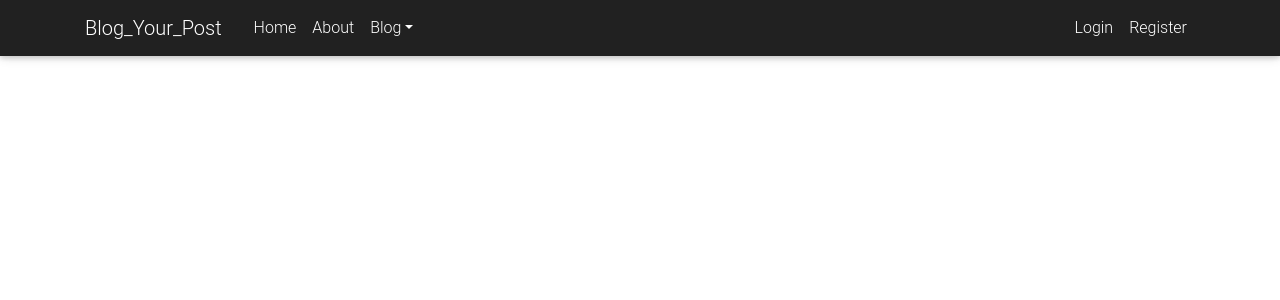
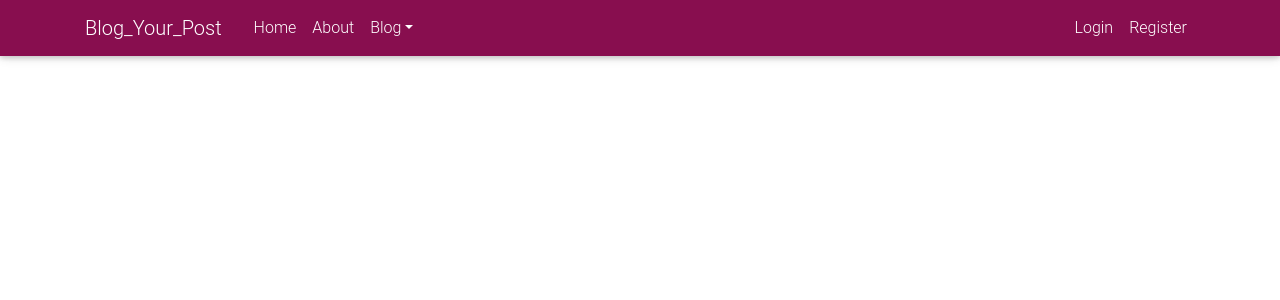
Before and after one commit to Agnes-Kalunda/flaskblog, a Python web app: template app/templates/about.html in a window 1280 px wide. Shown: the top 300 px of the page. Run offline with Jinja, Linux system fonts and the light colour scheme; the template is opened without the code that fills it, so the values that code supplies are empty; some libraries are stand-ins or nearby versions.

Commit message:
added bootstrap class to my navbar

```diff
--- a/app/templates/navbar.html
+++ b/app/templates/navbar.html
@@ -1,4 +1,4 @@
-<nav class="navbar navbar-expand-md navbar-dark bg-dark fixed-top ">
+<nav class="navbar navbar-expand-md navbar-dark  pink darken-4 fixed-top mynav ">
     <div class="container">
     <a class="navbar-brand mr-4" href="/">Blog_Your_Post</a>
     <button class="navbar-toggler" type="button" data-toggle="collapse" data-target="#navbarToggle" aria-controls="navbarToggle" aria-expanded="false" aria-label="Toggle navigation">
--- a/static/main.css
+++ b/static/main.css
@@ -1,4 +1,9 @@
 .dropdown-menu {
     margin-left: 25%;
     width:15%;
+
 }
+
+.bg-dark{
+    background-color: #1C2331;
+}
```
